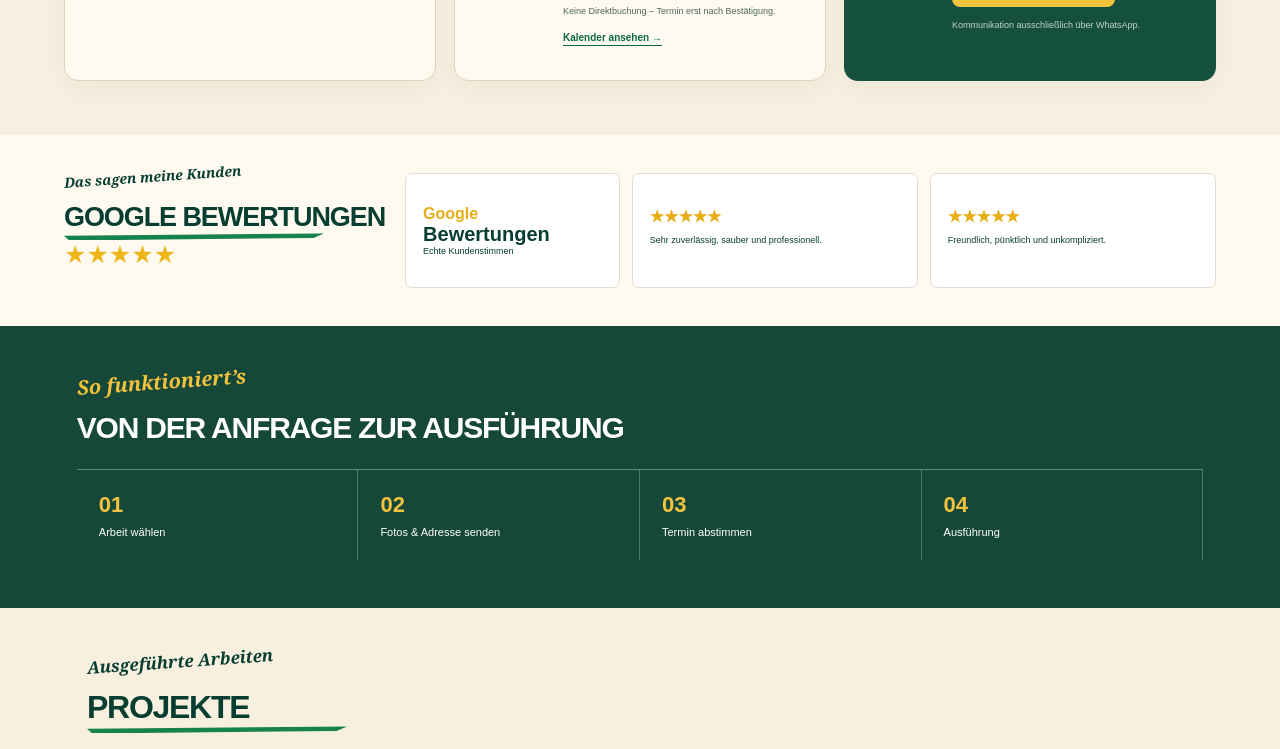
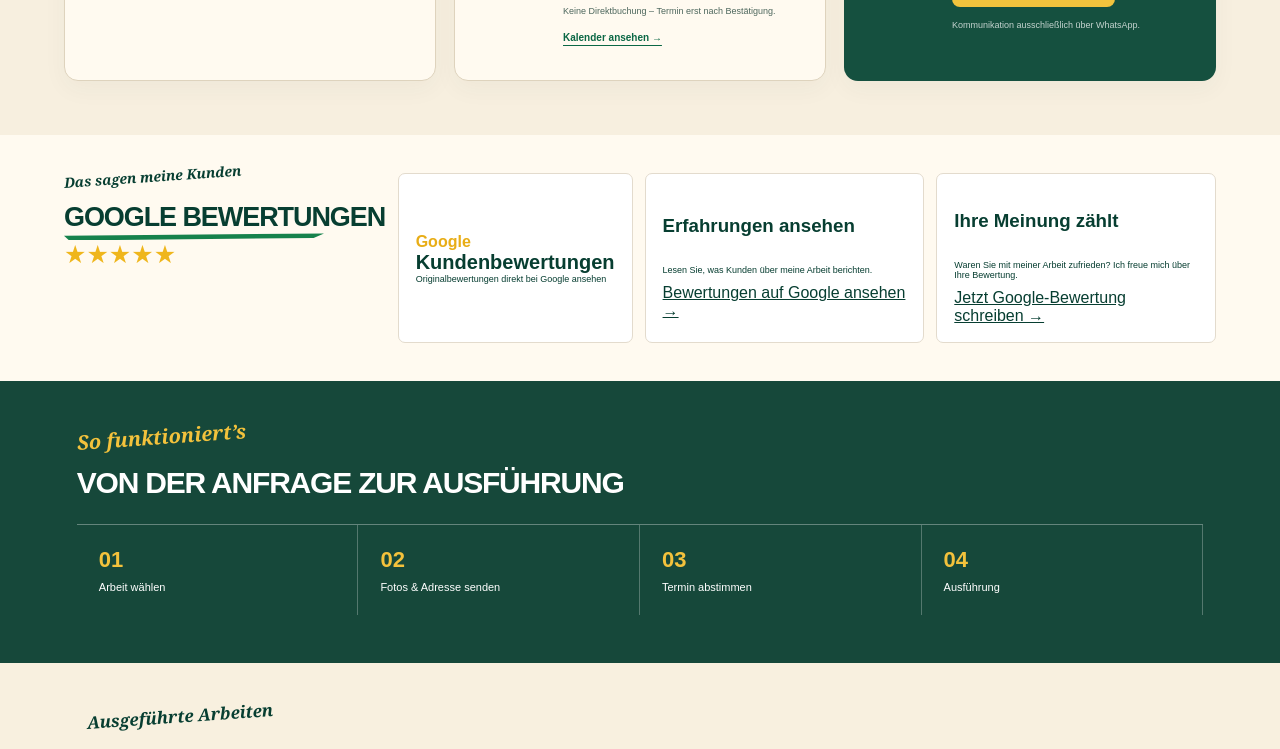
Before and after one commit to ch-ua/vershnyk-com, a Next.js app: page / in a window 1280 px wide. Shown: the part 1640-2389 px from the top of the page. Built offline with nearby package versions, Linux system fonts and the light colour scheme.

Commit message:
Link real Google reviews and remove placeholder testimonials

```diff
--- a/src/app/page.tsx
+++ b/src/app/page.tsx
@@ -45,7 +45,12 @@ export default function Home(){
 
   <section className="triptych"><article className="areaCard"><div className="regionGraphic"><span>⌖</span><strong>200</strong><small>km Radius</small></div><div><p className="eyebrow">EINSATZGEBIET</p><h3>Unterwegs in Ihrer Region.</h3><p>Ich bin für Sie in einem Radius von <b>bis zu 200 km</b> unterwegs.</p><small>Auf Anfrage sind auch weiter entfernte Orte möglich.</small></div></article><article className="calendarCard"><div className="calendarIcon">▦</div><div><p className="eyebrow">VERFÜGBARKEIT</p><h3>Freie Termine auf einen Blick.</h3><p>Aktuelle Verfügbarkeit im Google Kalender ansehen.</p><div className="availability"><b>FREI</b><b className="busy">BELEGT</b><b>FREI</b></div><small>Keine Direktbuchung – Termin erst nach Bestätigung.</small><a className="textLink" href="https://calendar.google.com/calendar/u/0?cid=dmVyc2hueWsuY29tQGdtYWlsLmNvbQ">Kalender ansehen →</a></div></article><article id="kontakt" className="requestCard"><div className="waMark">◉</div><div><p className="eyebrow">ANFRAGE STELLEN</p><h3>Projekt kurz per WhatsApp senden.</h3><p>Beschreiben Sie die Arbeit und senden Sie bei Bedarf Fotos und Adresse mit.</p><a className="requestButton" href={site.whatsapp}>Über WhatsApp anfragen →</a><small>Kommunikation ausschließlich über WhatsApp.</small></div></article></section>
 
-  <section className="reviews"><div><p className="hand">Das sagen meine Kunden</p><h2>GOOGLE BEWERTUNGEN</h2><span className="stars">★★★★★</span></div><article><b>Google</b><strong>Bewertungen</strong><small>Echte Kundenstimmen</small></article><article><b>★★★★★</b><p>Sehr zuverlässig, sauber und professionell.</p></article><article><b>★★★★★</b><p>Freundlich, pünktlich und unkompliziert.</p></article></section>
+  <section id="bewertungen" className="reviews">
+   <div><p className="hand">Das sagen meine Kunden</p><h2>GOOGLE BEWERTUNGEN</h2><span className="stars">★★★★★</span></div>
+   <article><b>Google</b><strong>Kundenbewertungen</strong><small>Originalbewertungen direkt bei Google ansehen</small></article>
+   <article><h3>Erfahrungen ansehen</h3><p>Lesen Sie, was Kunden über meine Arbeit berichten.</p><a className="reviewLink" href="https://www.google.com/maps/search/?api=1&query=VERSHNYK%20Handwerk%20%26%20Montage%20Memmingen" target="_blank" rel="noopener noreferrer">Bewertungen auf Google ansehen →</a></article>
+   <article><h3>Ihre Meinung zählt</h3><p>Waren Sie mit meiner Arbeit zufrieden? Ich freue mich über Ihre Bewertung.</p><a className="reviewLink" href="https://g.page/r/CbQN37tSxu1QEAE/review" target="_blank" rel="noopener noreferrer">Jetzt Google-Bewertung schreiben →</a></article>
+  </section>
 
   <section id="ablauf" className="process"><p className="hand">So funktioniert’s</p><h2>VON DER ANFRAGE ZUR AUSFÜHRUNG</h2><div><span><b>01</b>Arbeit wählen</span><span><b>02</b>Fotos & Adresse senden</span><span><b>03</b>Termin abstimmen</span><span><b>04</b>Ausführung</span></div></section>
 
```
